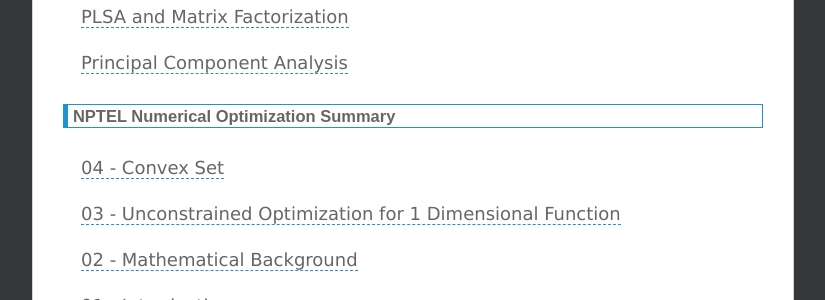
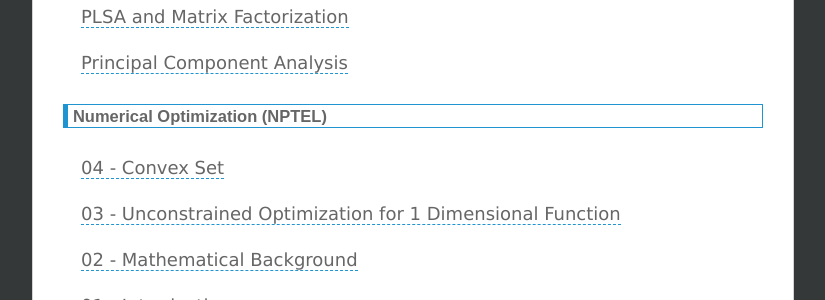
Before and after one commit to chenrushan/chenrushan.github.io, a Jekyll site: the page built from index.html, in a window 1280 px wide. Shown: the part 485-785 px from the top of the page, without its empty margins (227-1052 px from the left). Built offline with Jekyll 4.4.1, drawn with Linux system fonts in a browser that asks for light colours; Markdown is read by kramdown in place of the engine named in the settings.

Commit message:
[index]: update

```diff
--- a/index.html
+++ b/index.html
@@ -39,7 +39,7 @@
       </ul>
     </li>
 
-    <li><span class="catname">NPTEL Numerical Optimization Summary</span>
+    <li><span class="catname">Numerical Optimization (NPTEL)</span>
       <ul class="posts">
         {% for post in site.categories.nnumop %}
           <li><a href="{{ post.url }}">{{ post.title }}</a></li>
```
